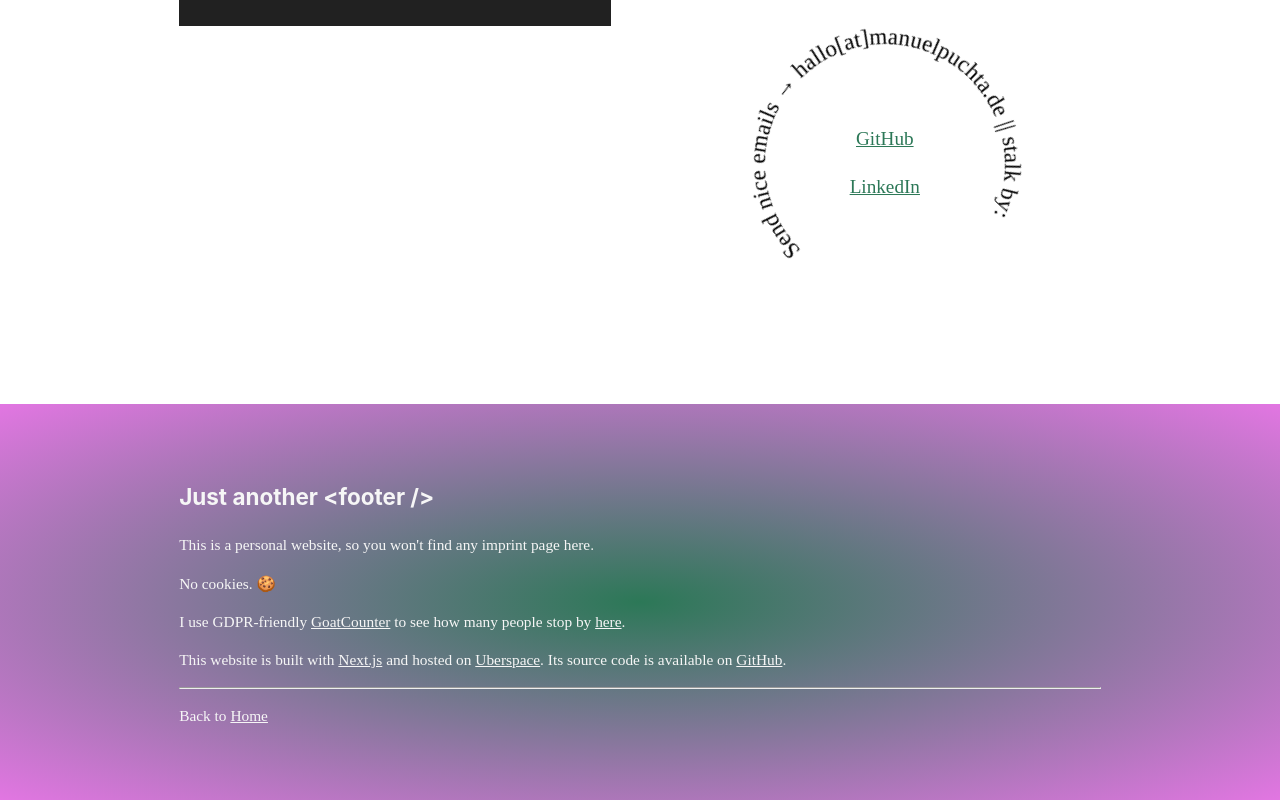
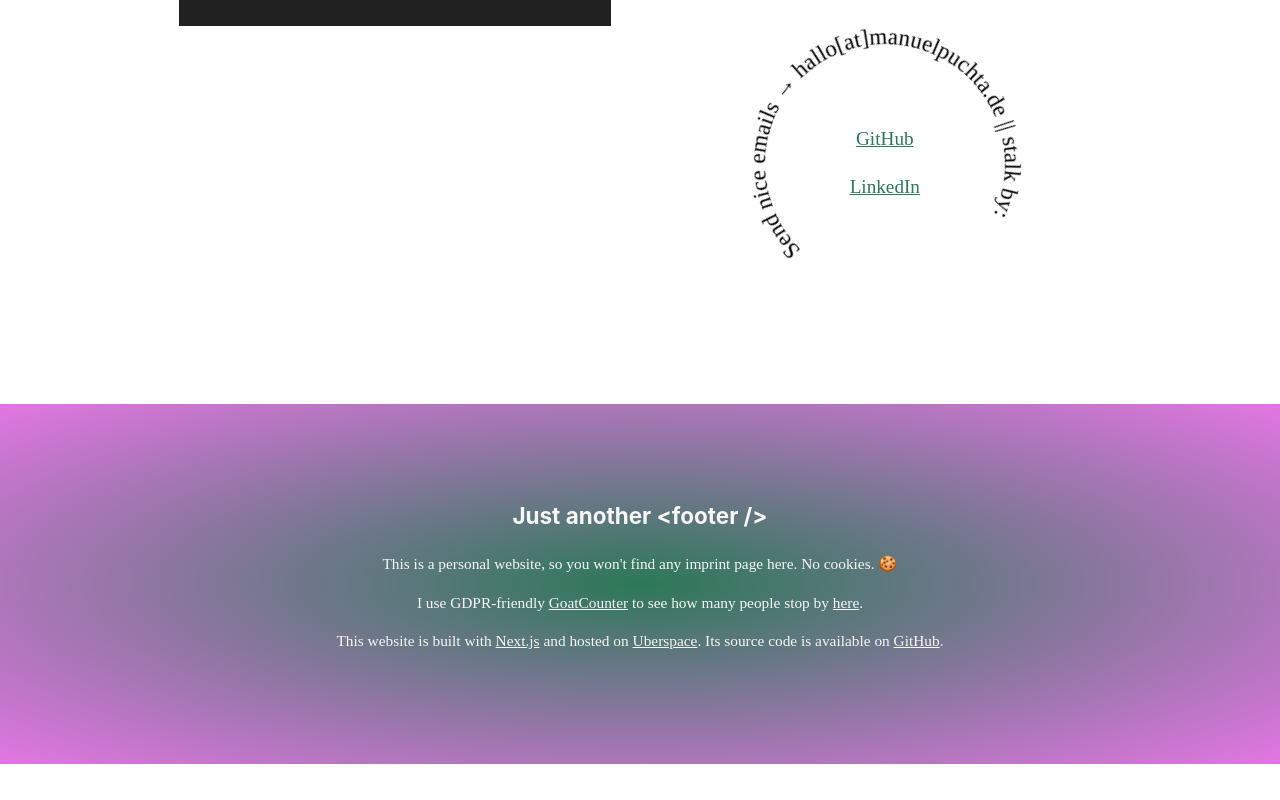
Before and after one commit to manuelpuchta/manuelpuchta.de, a Next.js app: page / in a window 1280 px wide. Shown: the part 972-1772 px from the top of the page. After the commit the page ends 1736 px from the top, so only its background shows below. Built offline with nearby package versions, Linux system fonts and the light colour scheme.

Commit message:
feat(footer): add optional back to home link

```diff
--- a/components/footer.module.css
+++ b/components/footer.module.css
@@ -1,4 +1,5 @@
 .footer {
+  text-align: center;
   background: radial-gradient(var(--c-comp-b), var(--c-comp-c));
 }
 
@@ -16,5 +17,5 @@
 }
 
 .footer > div > div {
-  padding: 3rem 1rem;
+  padding: 4rem 1rem 5rem;
 }
--- a/components/footer.tsx
+++ b/components/footer.tsx
@@ -3,7 +3,11 @@ import Link from 'next/link';
 
 import styles from './footer.module.css';
 
-const Footer: React.FC = () => {
+type FooterProps = {
+  addBackToHomeLink?: boolean;
+};
+
+const Footer: React.FC<FooterProps> = ({ addBackToHomeLink }: FooterProps) => {
   return (
     <footer className={`${styles.footer} inverted`}>
       <div>
@@ -11,9 +15,8 @@ const Footer: React.FC = () => {
           <h3>Just another &lt;footer /&gt;</h3>
           <p>
             This is a personal website, so you won&apos;t find any imprint page
-            here.
+            here. No cookies. 🍪
           </p>
-          <p>No cookies. 🍪</p>
           <p>
             {' '}
             I use GDPR-friendly{' '}
@@ -53,13 +56,15 @@ const Footer: React.FC = () => {
             </a>
             .
           </p>
-          <hr />
+
+          {addBackToHomeLink && (
             <p>
               Back to{' '}
               <Link href="/">
                 <a title="Go to Home page">Home</a>
               </Link>
             </p>
+          )}
         </div>
       </div>
     </footer>
--- a/components/layout.tsx
+++ b/components/layout.tsx
@@ -66,7 +66,7 @@ const Layout: React.FC<LayoutProps> = ({ children, metaData }: LayoutProps) => {
         {children}
       </main>
 
-      <Footer />
+      <Footer addBackToHomeLink={identifier !== PageType.Index} />
 
       <Script
         id="goatcounter"
```
Lines whose indentation alone changed are shown as unchanged.
